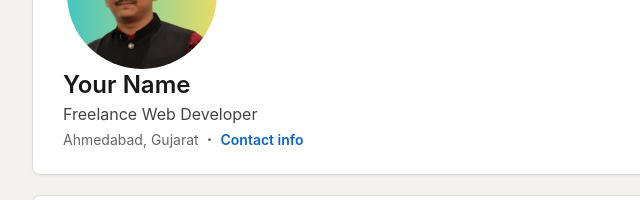
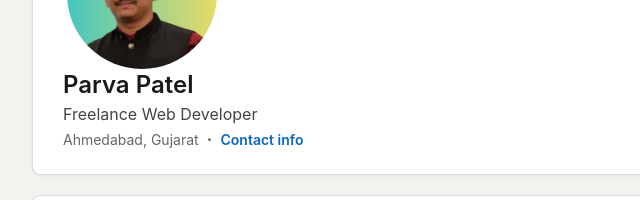
Before and after one commit to parvapatel2005/portfolio, a plain HTML site: page linkedin.html in a window 1280 px wide. Shown: the part 231-431 px from the top of the page, 208-848 px from the left. Drawn offline with Linux system fonts and the light colour scheme.

Commit message:
Update linkedin.html

```diff
--- a/linkedin.html
+++ b/linkedin.html
@@ -3,7 +3,7 @@
 <head>
     <meta charset="UTF-8">
     <meta name="viewport" content="width=device-width, initial-scale=1.0">
-    <title>Your Name | LinkedIn</title>
+    <title>Parva Patel | LinkedIn</title>
     <link rel="stylesheet" href="lstyle.css">
     <link rel="stylesheet" href="https://cdnjs.cloudflare.com/ajax/libs/font-awesome/6.0.0-beta3/css/all.min.css">
 </head>
@@ -18,7 +18,7 @@
                 <div class="profile-picture">
                     <img src="profilepic-removebg-preview.png" alt="Profile Picture">
                 </div>
-                <h1 class="profile-name">Your Name</h1>
+                <h1 class="profile-name">Parva Patel</h1>
                 <p class="profile-headline">Freelance Web Developer</p>
                 <p class="profile-location">Ahmedabad, Gujarat ・ <a href="#">Contact info</a></p>
             </div>
@@ -138,4 +138,5 @@
     </div>
 
 </body>
+
 </html>
```
